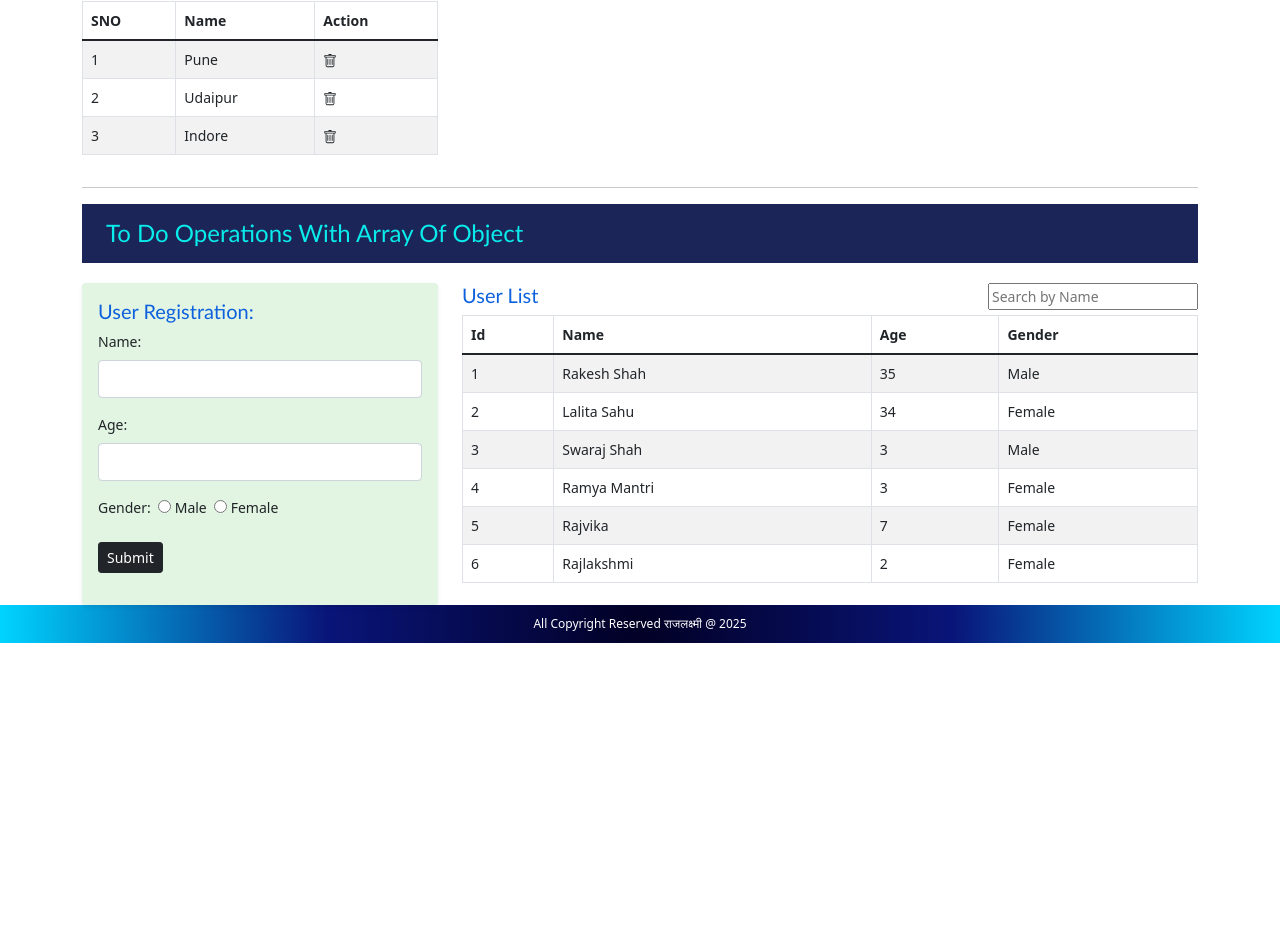
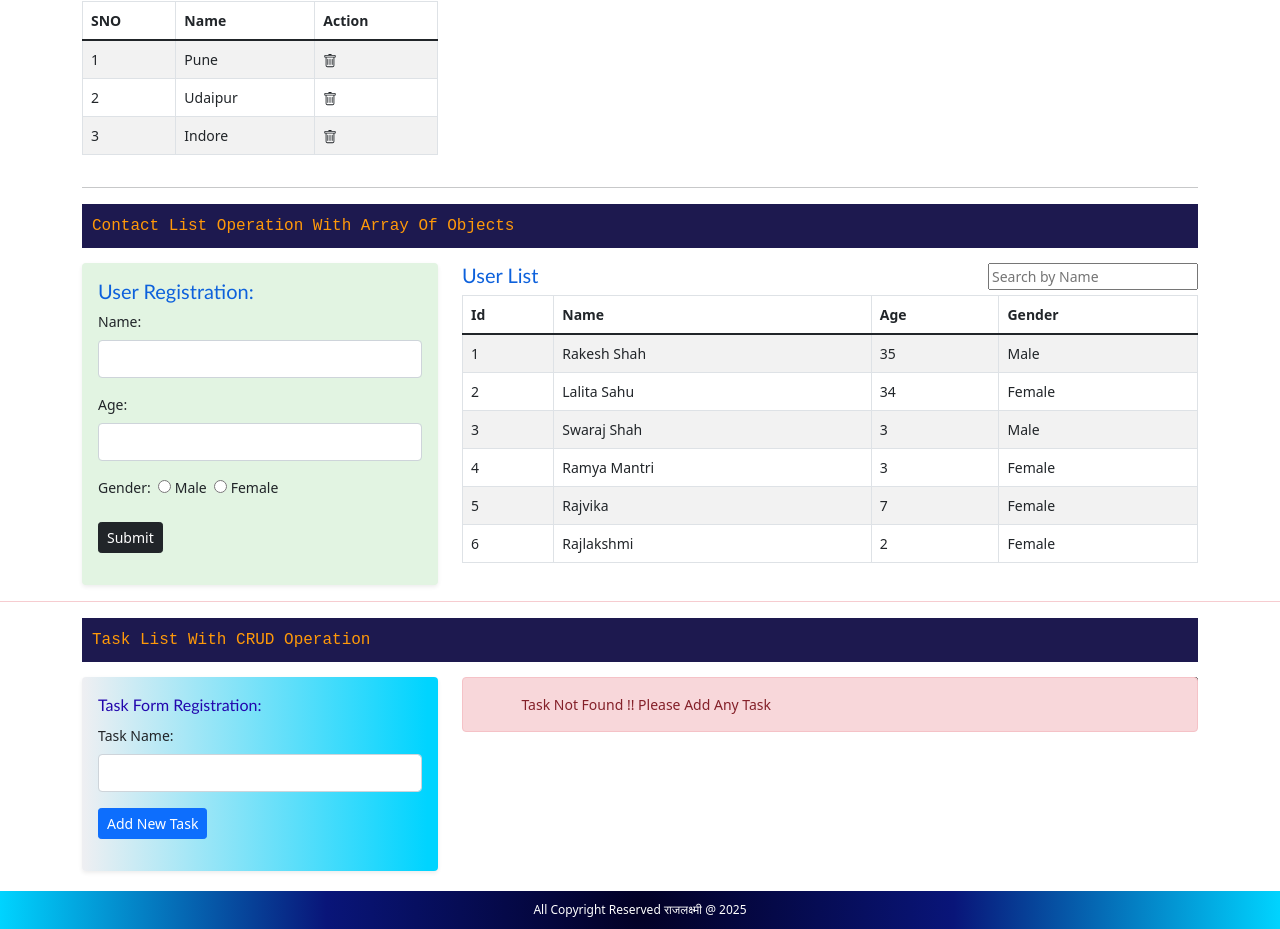
Before and after one commit to rakesh4288/Raj-Lakshmi-React, a React (Create React App) app: page /todo-operation-in-react in a window 1280 px wide. Shown: the part 214-1143 px from the top of the page. Before the commit the page ends 857 px from the top, so only its background shows below. Built offline with nearby package versions, Linux system fonts and the light colour scheme.

Commit message:
(feat): Creating new feature todo crud app

```diff
--- a/src/App.css
+++ b/src/App.css
@@ -50,22 +50,19 @@ body{
   to {
     transform: rotate(360deg);
   }
-
 }
 
-.dropdown-item {
-  font-size: 14px;
+.dropdown-item { font-size: 14px;}
+
+/* Site Footer CSS Start here */
+.siteFooter{
+  /* background: rgb(2,0,36); */
+  background: radial-gradient(circle, rgba(2,0,36,1) 0%, rgba(9,21,121,1) 49%, rgba(0,212,255,1) 100%);
+  padding: 10px 0;
+  margin-top: 20px;
 }
 
-/* Site Footer CSS Start here */
-
-.siteFooter{
-  background: rgb(2,0,36);
-  background: radial-gradient(circle, rgba(2,0,36,1) 0%, rgba(9,21,121,1) 49%, rgba(0,212,255,1) 100%);
-  padding: 10px 0;
-}
-
-.text{
+.footerText{
   color: #fff;
   font-size: 12px;
   text-align: center;
@@ -122,6 +119,19 @@ h6 {
   border-bottom: none !important;
 }
 
+.sectionHeader{
+  display: block;
+  background: #1d194f;
+  padding: 10px;
+  margin-bottom: 15px;
+}
+
+.sectionHeading{
+  font-family: monospace !important;
+  margin-bottom: 0;
+  color: #ff9909 !important;
+}
+
 .grayBgWithPinkBorder {
   display: block;
   position: relative;
@@ -161,8 +171,6 @@ h6 {
 .blueGradientRight {
   background: rgb(2,0,36);
   background: linear-gradient(90deg, rgba(2,0,36,1) 0%, rgba(239,239,242,1) 0%, rgba(0,212,255,1) 97%);
-  padding: 20px 0;
-  margin: 20px 0;
 }
 
 .blueGradientLeft {
--- a/src/Components/ToDoWithArrayOfObject.jsx
+++ b/src/Components/ContactList.jsx
@@ -1,6 +1,6 @@
 import React, { useState } from "react";
 
-const ToDoWithArrayOfObject = () => {
+const ContactList = () => {
     const initialUsers = [
         {
             id: 1,
@@ -87,19 +87,13 @@ const ToDoWithArrayOfObject = () => {
     //     setUserRecord(tempArray);
     // }
 
-    console.log('userForm =', userForm);
-    console.log('userRecord =', userRecord);
+    // console.log('userForm =', userForm);
+    // console.log('userRecord =', userRecord);
     return(
         <div id="to-do-operation-with-array-of-object">
-            <section className="pageHeader">
-                <div className="container">
-                    <div className="row">
-                        <div className="col-xl-12 col-lg-12 col-md-12 col-sm-12">
-                            <h4 className="pageHeading"> To Do Operations With Array Of Object</h4>
-                        </div>
-                    </div>
-                </div>
-            </section>
+            <div className="sectionHeader">
+                <h6 className="sectionHeading"> Contact List Operation With Array Of Objects</h6>
+            </div>
 
 
             <div className="row">
@@ -177,4 +171,4 @@ const ToDoWithArrayOfObject = () => {
     )
 }
 
-export default ToDoWithArrayOfObject;
+export default ContactList;
--- a/src/Components/SiteFooter.jsx
+++ b/src/Components/SiteFooter.jsx
@@ -4,7 +4,7 @@ const SiteFooter = () => {
     const currentYear = currentDate.getFullYear();
     return(
         <div id='site-footer' className='siteFooter'>
-            <p className='text'>All Copyright Reserved राजलक्ष्मी @ {currentYear} </p>
+            <p className='footerText'>All Copyright Reserved राजलक्ष्मी @ {currentYear} </p>
         </div>
     )
 }
--- /dev/null
+++ b/src/Components/ToDoListCrud.jsx
@@ -0,0 +1,187 @@
+import React, { useState } from "react";
+import * as Icon from 'react-bootstrap-icons';
+
+const ToDoListCrud = () => {
+    const [taskInput, setTaskInput] = useState('');
+    const [taskListData, setTaskListData] = useState([]);
+    const [copyTaskListData, setCopyTaskListData] = useState([]);
+
+    const [taskError, setTaskError] = useState('');
+    const [isEdit, setIsEdit] = useState(false);
+    const [editIndex, setEditIndex] = useState(null);
+
+    const handleInput = (e) => {
+        setTaskInput(e.target.value);
+    }
+
+    const handleSubmit = (e) => {
+        e.preventDefault();
+        if (taskInput === '') {
+            setTaskError("Please Enter Task Name First !");
+        } else {
+            if (isEdit) {
+                // console.log('isEdit =', isEdit);
+                setTaskListData((prevState) => prevState.map((item) => {
+                    if(item.id === editIndex) {
+                        return {
+                            ...item,
+                            id: editIndex,
+                            taskName: taskInput,
+                            isCompleted: false
+                        }
+                    }
+                    return item
+                }));
+
+                setCopyTaskListData((prevState) => prevState.map((item) => {
+                    if(item.id === editIndex) {
+                        return {
+                            ...item,
+                            id: editIndex,
+                            taskName: taskInput,
+                            isCompleted: false
+                        }
+                    }
+                    return item
+                }));
+            } else {
+                // console.log('isEdit =', isEdit);
+                setTaskListData([
+                    ...taskListData,
+                    {
+                        id: taskListData.length + 1,
+                        taskName: taskInput,
+                        isCompleted: false
+                    }
+                ]);
+
+                setCopyTaskListData([
+                    ...taskListData,
+                    {
+                        id: taskListData.length + 1,
+                        taskName: taskInput,
+                        isCompleted: false
+                    }
+                ]);
+                setTaskInput('');
+                setTaskError('');
+            }
+        }
+    }
+
+    const handleStatus = (id) => {
+        // console.log('handleStatus =', id);
+        const updatedTask = taskListData.map((item) => {
+            if (item.id === id) {
+                return {
+                    ...item,
+                    isCompleted: !item.isCompleted
+                }
+            }
+            return item;
+        });
+        setTaskListData(updatedTask);
+    }
+
+    const handleTaskDelete = (id) => {
+        // console.log('handleTaskDelete =', id);
+        if (window.confirm("Are you sure want to delete")) {
+            setTaskListData((prevState) => prevState.filter((item) => item.id !== id));
+            setTaskListData((prevState) => prevState.filter((item) => item.id !== id));
+        }
+    }
+
+    const handleTaskEdit = (id) => {
+        // console.log('handleTaskEdit =', id);
+        setIsEdit(true);
+        setEditIndex(id);
+        const tempArray = taskListData.filter((item) => item.id === id);
+        // console.log('tempArray =', tempArray);
+        setTaskInput(tempArray[0].taskName);
+    }
+
+    const handleTaskSearch = (e) => {
+        const searchTask = e.target.value;
+        // console.log('searchTask =', searchTask);
+        if(searchTask === '' || searchTask === null) {
+            setTaskListData(copyTaskListData);
+        } else {
+            let tempArray = copyTaskListData.filter((item) => item.taskName.toLowerCase().includes(searchTask.toLowerCase()));
+            setTaskListData(tempArray);
+        }
+    }
+    console.log('taskListData =', taskListData);
+
+    return (
+        <div id="to-do-list-crud-with-array-of-object">
+            <div className="sectionHeader">
+                <h6 className="sectionHeading">Task List With CRUD Operation</h6>
+            </div>
+
+            <div className="row">
+                <div className="col-xl-4 col-lg-4 col-md-4 col-sm-12">
+                    <form className='blueGradientRight rounded shadow-sm p-3' onSubmit={handleSubmit}>
+                        <h6>Task Form Registration:</h6>
+                        <div className='mb-3'>
+                            <label htmlFor="task-name" className="form-label"> Task Name:</label>
+                            <input type='text' className='form-control' id='task-name' name="taskName" value={taskInput} onChange={handleInput} />
+                            {taskError && (<div className="text-danger">{taskError}</div>)}
+                        </div>
+
+                        <div className="mb-3">
+                            <button type='submit' className='btn btn-primary btn-sm'>Add New Task</button>
+                        </div>
+                    </form>
+                </div>
+
+                <div className="col-xl-8 col-lg-8 col-md-8 col-sm-12">
+                    <div className="float-start"><h6>Task List</h6></div>
+                    <div className="float-end">
+                        <input type="search" placeholder='Search By Task Name' onChange={handleTaskSearch}/>
+                    </div>
+
+                    {taskListData && taskListData.length > 0 ? (
+                        <table className='table table-striped table-bordered'>
+                            <thead>
+                                <tr>
+                                    <td>Id</td>
+                                    <td>Name</td>
+                                    <td>Status</td>
+                                    <td>Action</td>
+                                </tr>
+                            </thead>
+
+                            <tbody>
+                                {taskListData.map((item, index) => {
+                                    return (
+                                        <tr key={index + 1}>
+                                            <td>{item.id}</td>
+                                            <td style={item.isCompleted ? { textDecoration: 'line-through', color: 'gray' } : {}}>{item.taskName}</td>
+                                            <td>{item.isCompleted ? "Completed" : "Not Done"}</td>
+                                            <td>
+                                                {item.isCompleted ? (
+                                                    <Icon.CheckCircleFill style={{ cursor: 'pointer' }} onClick={() => handleStatus(item.id)} />
+                                                ) : (
+                                                    <Icon.Alexa style={{ cursor: 'pointer' }} onClick={() => handleStatus(item.id)} />
+                                                )}
+
+                                                &nbsp;&nbsp;
+                                                <Icon.PencilSquare style={{ cursor: 'pointer' }} onClick={() => handleTaskEdit(item.id)} />
+                                                &nbsp;&nbsp;
+                                                <Icon.Trash style={{ cursor: 'pointer' }} onClick={() => handleTaskDelete(item.id)} />
+                                            </td>
+                                        </tr>
+                                    )
+                                })}
+                            </tbody>
+                        </table>
+                    ) : (
+                        <div className="alert alert-danger">Task Not Found !! Please Add Any Task</div>
+                    )}
+                </div>
+            </div>
+        </div>
+    )
+}
+
+export default ToDoListCrud;
--- a/src/Components/UseContextInfo.jsx
+++ b/src/Components/UseContextInfo.jsx
@@ -13,7 +13,7 @@ const UseContextInfo = () => {
         <div id="use-context-info">
             <h3> <i>useContext</i> Hook </h3>
             <p>
-                useContext() hook is a very useful hook for sharing the global info for all the child components. While using this we can ignore to use props because useContext helping to share the global info at very deep level component
+                useContext() hook is a very useful hook for sharing the global info for all the child components. While using this we can ignore to use props because useContext is just helping to share the global info at very deep level component
             </p>
 
             <p>
@@ -28,7 +28,7 @@ const UseContextInfo = () => {
 
             <div className="alert alert-info">
                 <h6>
-                    <i>Prop Drilling are something like when you are passing the props with parent to child component or nested child component or nth child component so this is called prop drilling.</i>
+                    <i>Prop Drilling are something like when you are passing the props with parent to child component or its nested child component or nth child component so this is called prop drilling.</i>
                 </h6>
 
                 <h6>
--- a/src/Pages/ToDoDashboard.jsx
+++ b/src/Pages/ToDoDashboard.jsx
@@ -1,9 +1,10 @@
 import React from "react";
 import ArrayState from "../Components/ArrayState";
-import ToDoWithArrayOfObject from "../Components/ToDoWithArrayOfObject";
+import ContactList from "../Components/ContactList";
+import ToDoListCrud from "../Components/ToDoListCrud";
 
 const ToDoDashboard = () => {
-    return(
+    return (
         <div id="to-do-dashboard">
             <section className="pageHeader">
                 <div className="container">
@@ -15,20 +16,28 @@ const ToDoDashboard = () => {
                 </div>
             </section>
 
-            <section>
-                <div className="container">
+            <section className="container">
                 <div className="row">
                     <div className="col-xl-4 col-lg-4 col-md-4 col-sm-12">
                         <ArrayState />
                     </div>
                 </div>
 
-                    <hr/>
+                <hr />
 
                 <div className="row">
                     <div className="col-xl-12 col-lg-12 col-md-12 col-sm-12">
-                            <ToDoWithArrayOfObject />
+                        <ContactList />
                     </div>
+                </div>
+            </section>
+
+            <hr className="bg-danger" />
+
+            <section className="container">
+                <div className="row">
+                    <div className="col-xl-12 col-lg-12 col-md-12 col-sm-12">
+                        <ToDoListCrud />
                     </div>
                 </div>
             </section>
```
Lines whose indentation alone changed are shown as unchanged.
